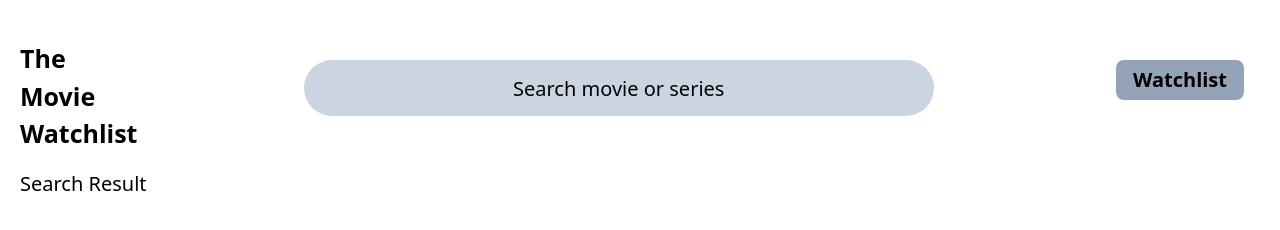
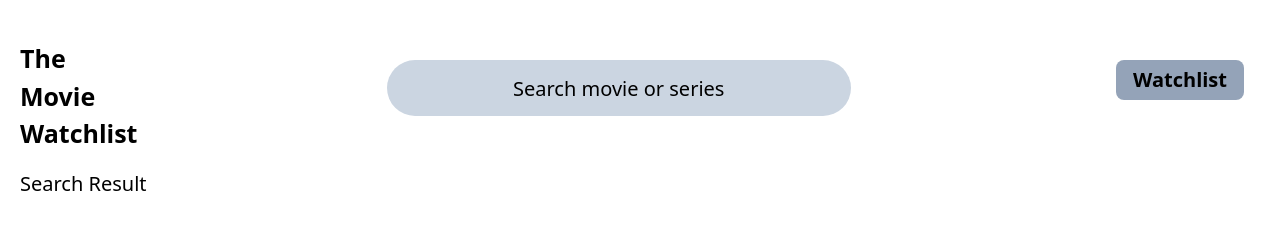
Before and after one commit to revou-fsse-1/w11-the-movie-mahdiharish, a website: page src/searchpage.html in a window 1280 px wide. Drawn offline with Linux system fonts and the light colour scheme; no server answers.

Commit message:
implement search feature to all page

```diff
--- a/src/searchpage.html
+++ b/src/searchpage.html
@@ -9,7 +9,7 @@
   </head>
   <body class="m-4 p-1">
     <nav
-      class="top-0 flex justify-between items-center md:items-start h-[150px] bg-white md:bg-white gap-8 z-20"
+      class="top-0 flex justify-between items-center md:items-start h-[150px] bg-white md:bg-white gap-2 z-20"
     >
       <a href="homepage.html">
         <h1 class="text-[25px] font-bold md:mt-5">
@@ -18,12 +18,14 @@
           Watchlist
         </h1></a
       >
-      <input
-        id="searchInput"
-        type="text"
-        class="hidden md:flex justify-center items-end text-center text-xl text-black placeholder:text-black w-full max-w-[630px] bg-slate-300 h-14 rounded-full md:mt-10"
-        placeholder="Search movie or series"
-      />
+      <form id="searchForm">
+        <input
+          id="searchInput"
+          type="text"
+          class="hidden md:flex justify-center items-end text-center text-xl text-black placeholder:text-black w-[464px] bg-slate-300 h-14 rounded-full md:mt-10"
+          placeholder="Search movie or series"
+        />
+      </form>
       <div class="flex gap-4">
         <button
           class="flex justify-center items-center text-[20px] bg-white w-10 h-10 rounded-full md:hidden"
```
Also changed, not shown: src/moviepage.html (+9 -6 lines), src/moviepage.js (+7 -0 lines), src/watchlist.html (+9 -6 lines), src/watchlist.js (+7 -0 lines).
